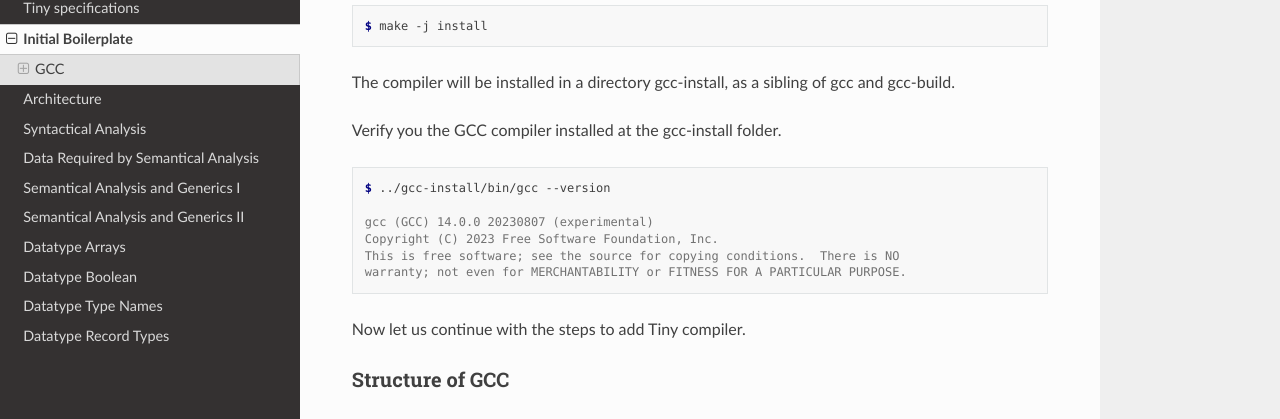
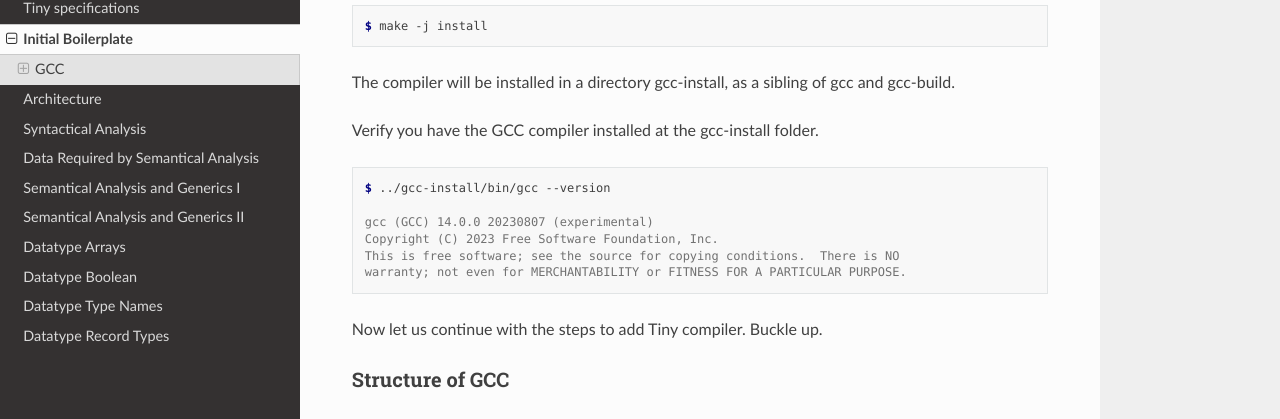
Before and after one commit to GCC-Tiny/gcc-tiny-docs-rtd, a Sphinx documentation site: the page built from docs/source/part02.rst, in a window 1280 px wide and 900 px high, scrolled down 2089 px. Shown: the part 137-556 px from the top of the window. Built offline with Sphinx 7.4.7 and the Read the Docs theme 2.0.0, drawn with Linux system fonts in a browser that asks for light colours.

Commit message:
part02: minor spelling fix

```diff
--- a/docs/source/part02.rst
+++ b/docs/source/part02.rst
@@ -127,7 +127,7 @@
 The compiler will be installed in a directory gcc-install, as a sibling of gcc
 and gcc-build.
 
-Verify you the GCC compiler installed at the gcc-install folder.
+Verify you have the GCC compiler installed at the gcc-install folder.
 
 .. code-block:: shell-session
 
@@ -138,7 +138,7 @@
     This is free software; see the source for copying conditions.  There is NO
     warranty; not even for MERCHANTABILITY or FITNESS FOR A PARTICULAR PURPOSE.
 
-Now let us continue with the steps to add Tiny compiler.
+Now let us continue with the steps to add Tiny compiler. Buckle up.
 
 Structure of GCC
 ----------------
```
